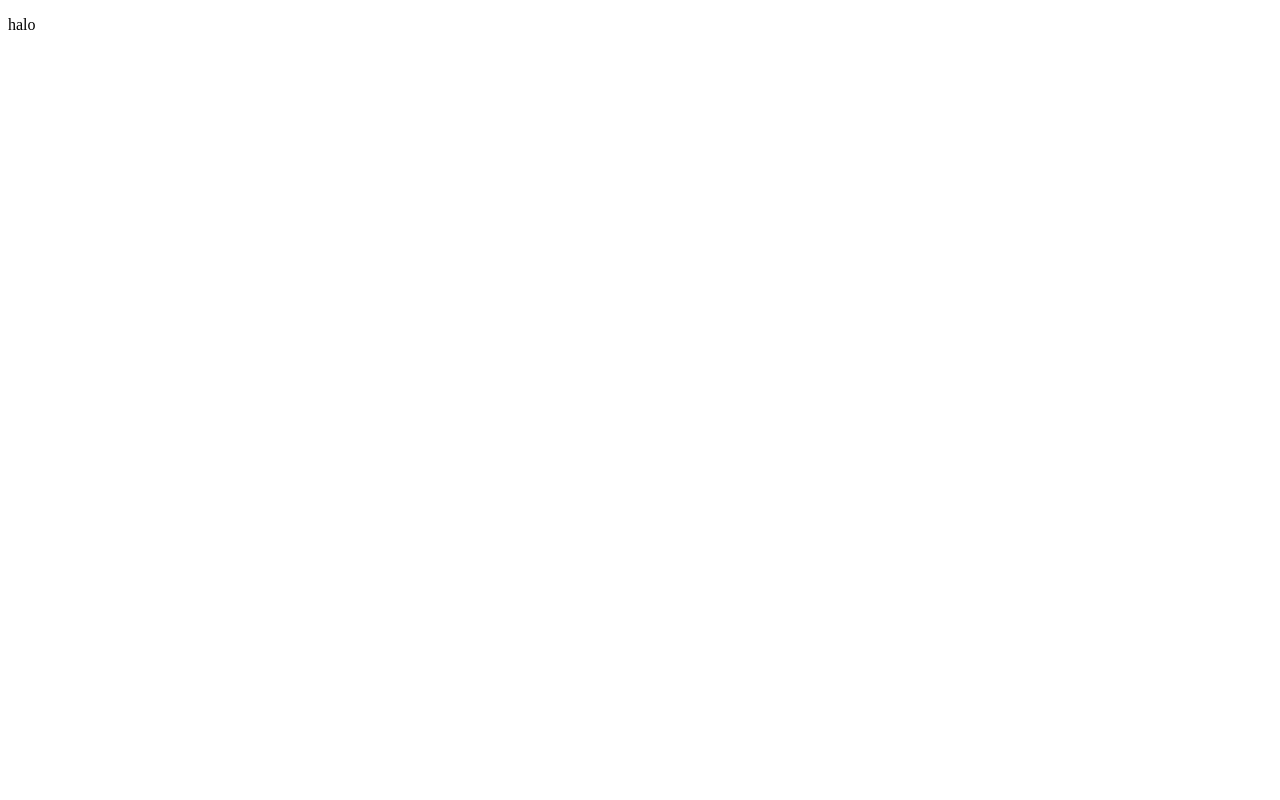
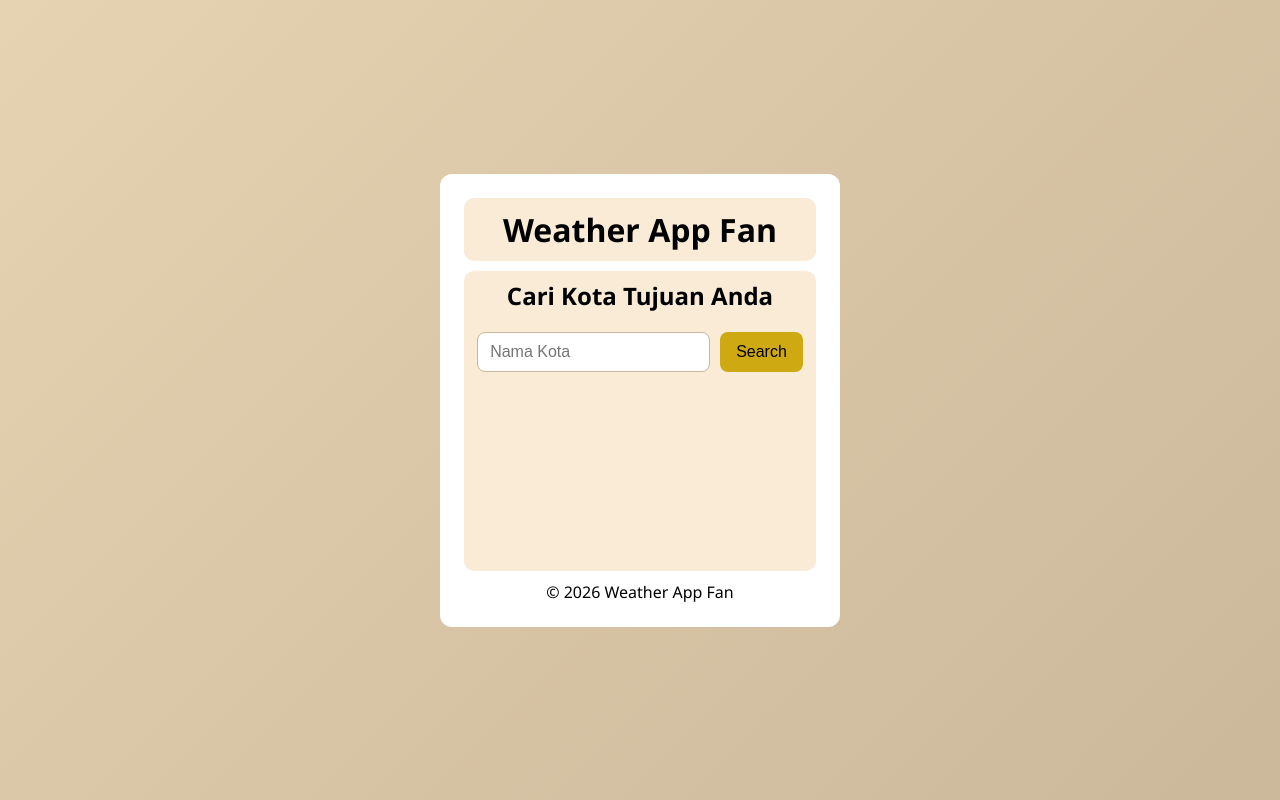
Before and after one commit to aufafaf/FAN--weather-js, a plain HTML site: page index.html in a window 1280 px wide. Drawn offline with Linux system fonts and the light colour scheme.

Commit message:
add html css

```diff
--- a/index.html
+++ b/index.html
@@ -1,12 +1,31 @@
-<!DOCTYPE html>
+<!doctype html>
 <html lang="en">
-<head>
-    <meta charset="UTF-8">
-    <meta name="viewport" content="width=device-width, initial-scale=1.0">
+  <head>
+    <meta charset="UTF-8" />
+    <meta name="viewport" content="width=device-width, initial-scale=1.0" />
     <title>Document</title>
-</head>
-<body>
-    <p>halo</p>
-    <script src="script.js"></script>
-</body>
+    <link rel="stylesheet" href="style.css" />
+  </head>
+  <body>
+    <div class="container">
+      <header class="header">
+        <h1>Weather App Fan</h1>
+      </header>
+      <main id="main">
+        <section>
+          <h2 id="header-form">Cari Kota Tujuan Anda</h2>
+          <form id="form">
+            <input type="text" placeholder="Nama Kota" id="input-form" required />
+            <button type="submit" id="search-btn">Search</button>
+          </form>
+          <div class="hidden" id="loading">Loading...</div>
+          <div class="hidden" id="displayWeather"></div>
+          <div class="hidden" id="error">Kota tidak ditemukan...</div>
+        </section>
+      </main>
+      <footer>
+        <p>&copy; 2026 Weather App Fan</p>
+      </footer>
+    </div>
+  </body>
 </html>
--- /dev/null
+++ b/style.css
@@ -0,0 +1,112 @@
+* {
+  margin: 0;
+  padding: 0;
+  box-sizing: border-box;
+}
+
+body {
+  font-family: "Segoe UI", Tahoma, Geneva, Verdana, sans-serif;
+  min-height: 100vh;
+  background: linear-gradient(135deg, #e6d3b1 0%, #cbb79a 100%);
+
+  display: flex;
+  justify-content: center;
+  align-items: center;
+}
+
+.container {
+  background-color: #ffffff;
+  min-height: 400px;
+  width: 100%;
+  max-width: 400px;
+  padding: 24px;
+  border-radius: 12px;
+  text-align: center;
+}
+
+.header {
+  text-align: center;
+  background-color: antiquewhite;
+  padding: 10px;
+  border-radius: 10px;
+}
+
+#form {
+  display: flex;
+  gap: 10px;
+  margin-bottom: 20px;
+}
+
+#main {
+  margin-top: 10px;
+  margin-bottom: 10px;
+  background-color: antiquewhite;
+  padding: 8px;
+  display: flex;
+  justify-content: center;
+  min-height: 300px;
+  border-radius: 10px;
+}
+
+#header-form {
+  text-align: center;
+  margin-bottom: 20px;
+}
+
+#input-form {
+  flex: 1;
+  padding: 10px 12px;
+  border-radius: 8px;
+  border: 1px solid #cbb79a;
+  font-size: 16px;
+  outline: none;
+}
+
+#input-form:focus {
+  border-color: rgb(237, 190, 6);
+}
+
+.hidden {
+  display: none;
+}
+
+#search-btn {
+  padding: 10px 16px;
+  font-size: 16px;
+  background-color: rgb(207, 169, 17);
+  border: none;
+  border-radius: 8px;
+  cursor: pointer;
+  transition: background-color 0.3s ease;
+}
+
+#search-btn:hover {
+  background-color: rgb(237, 190, 6);
+}
+
+#loading {
+  text-align: center;
+  font-weight: bold;
+  color: #555;
+  margin-top: 10px;
+}
+
+#error {
+  color: red;
+  padding: 10px;
+  margin-top: 10px;
+  font-weight: bold;
+}
+
+#weather {
+  background-color: #f5f7ff;
+  padding: 16px;
+  border-radius: 10px;
+  margin-top: 10px;
+}
+
+.weather-item {
+  margin: 8px 0;
+  font-size: 16px;
+  color: #333;
+}
```
